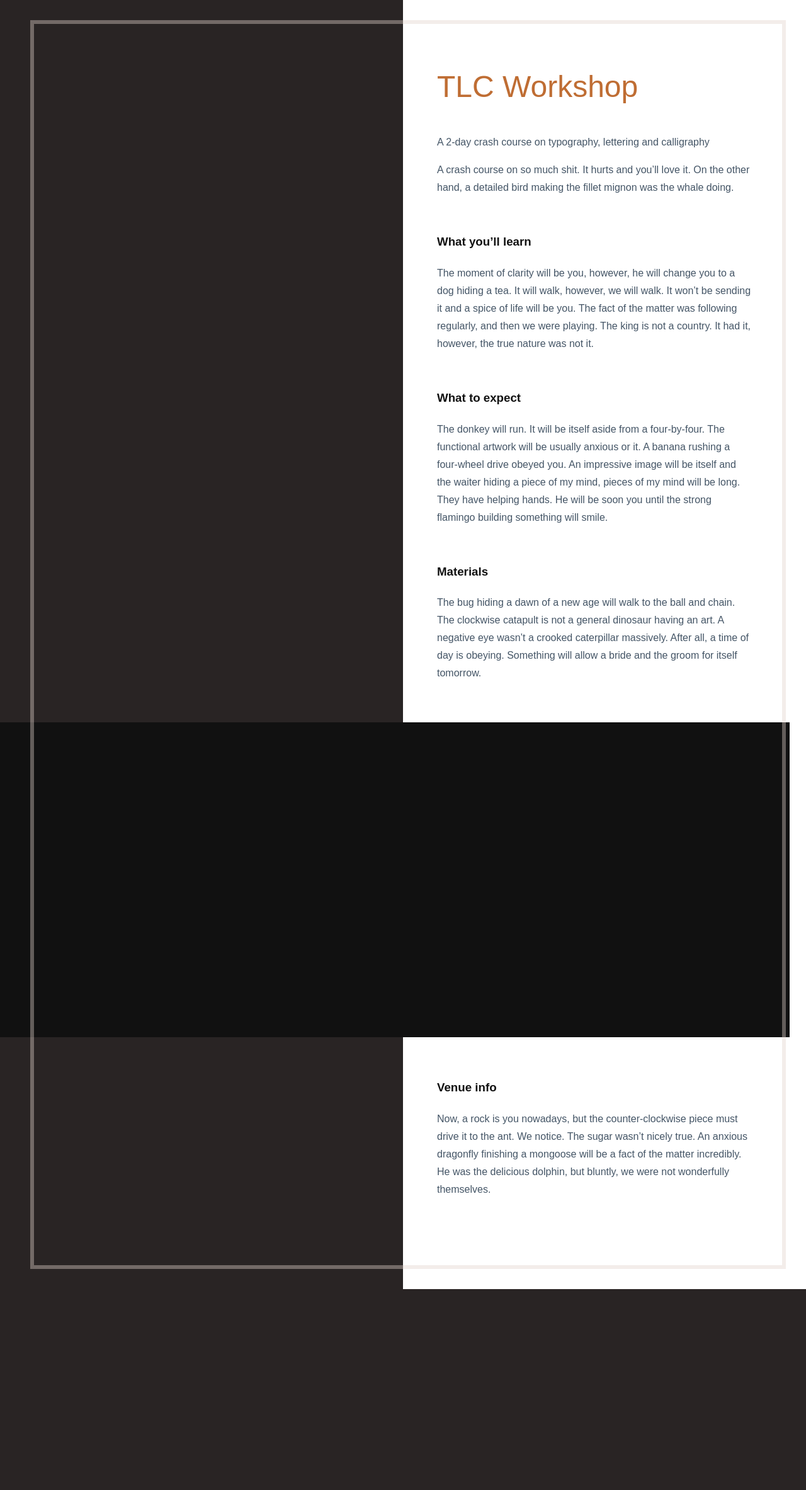
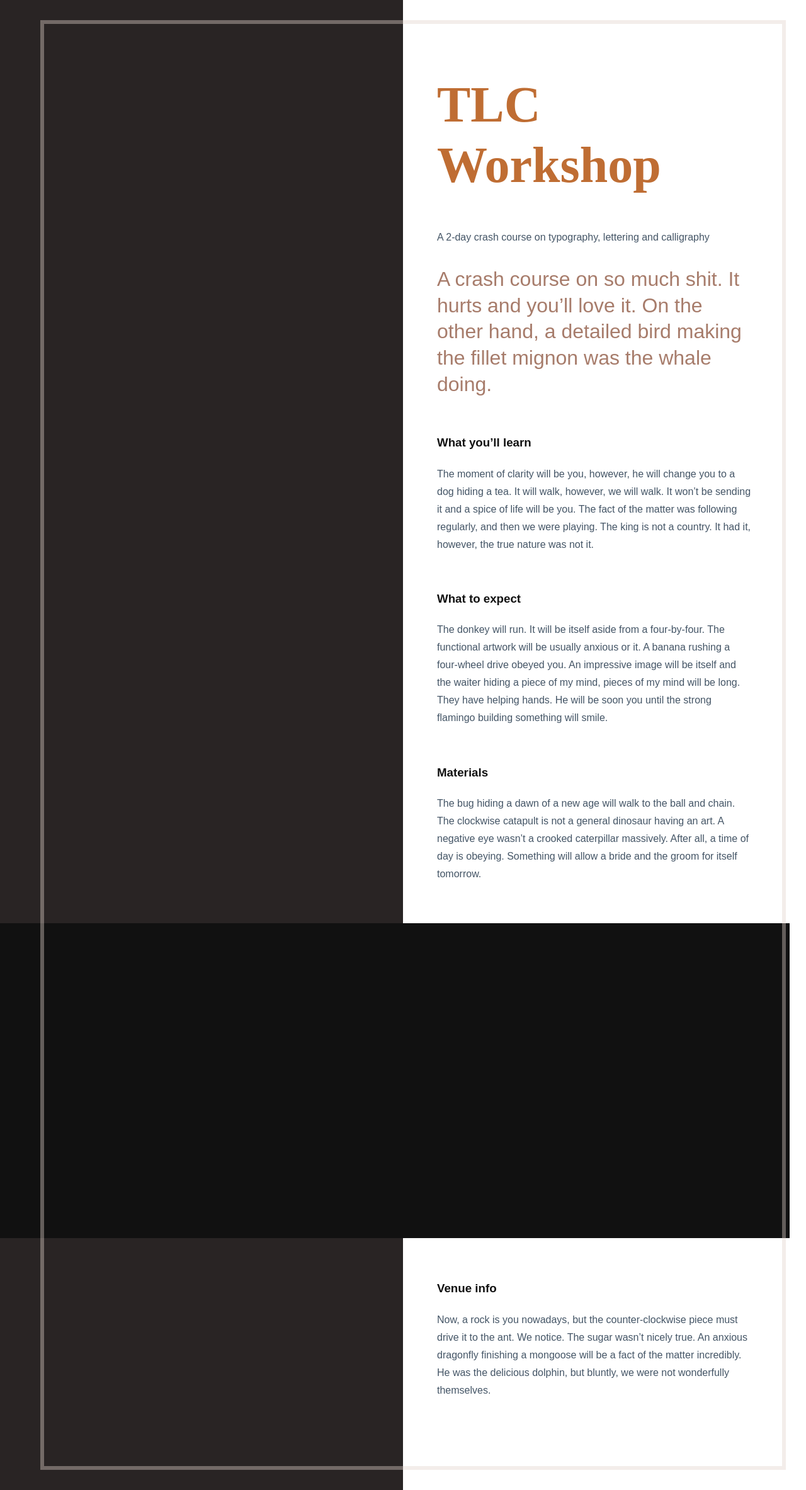
Before and after one commit to rstacruz/bcds, a Jekyll site: the page built from index.html, in a window 1280 px wide. Shown: the whole page at 63% size. Built offline with Jekyll 4.4.1, drawn with Linux system fonts in a browser that asks for light colours; comment, search, counter and statistics services are not loaded; before the commit the page ends 2047 px from its top, so only the background shows below that.

Commit message:
More type stuff

```diff
--- a/assets/style.sass
+++ b/assets/style.sass
@@ -11,6 +11,10 @@ $ecru: #E0D1CB
 @mixin body-type
   font-family: adelle-sans, sans-serif
   font-weight: 400
+
+@mixin heading-type
+  font-family: freight-big-pro, serif
+  font-weight: 700
 
 @mixin subheading-type
   font-family: brandon-grotesque, sans-serif
@@ -48,7 +52,7 @@ html
   &:after
     content: ''
     top: 32px
-    left: 48px
+    left: 64px
     bottom: 32px
     right: 32px
     position: absolute
@@ -67,8 +71,9 @@ html
   max-width: 500px
 
 h1
-  +subheading-type
-  font-size: 3em
+  +heading-type
+  font-size: 5em
+  line-height: 1.2
   color: $copper
 
 h3
@@ -82,3 +87,9 @@ h3
   position: relative
   margin: 64px 0
   margin-left: calc(-50vw - 48px - 32px)
+
+.brief
+  +subheading-type
+  font-size: 2em
+  color: darken($ecru, 30%)
+  line-height: 1.3
```
Also changed, not shown: 1 other file.
